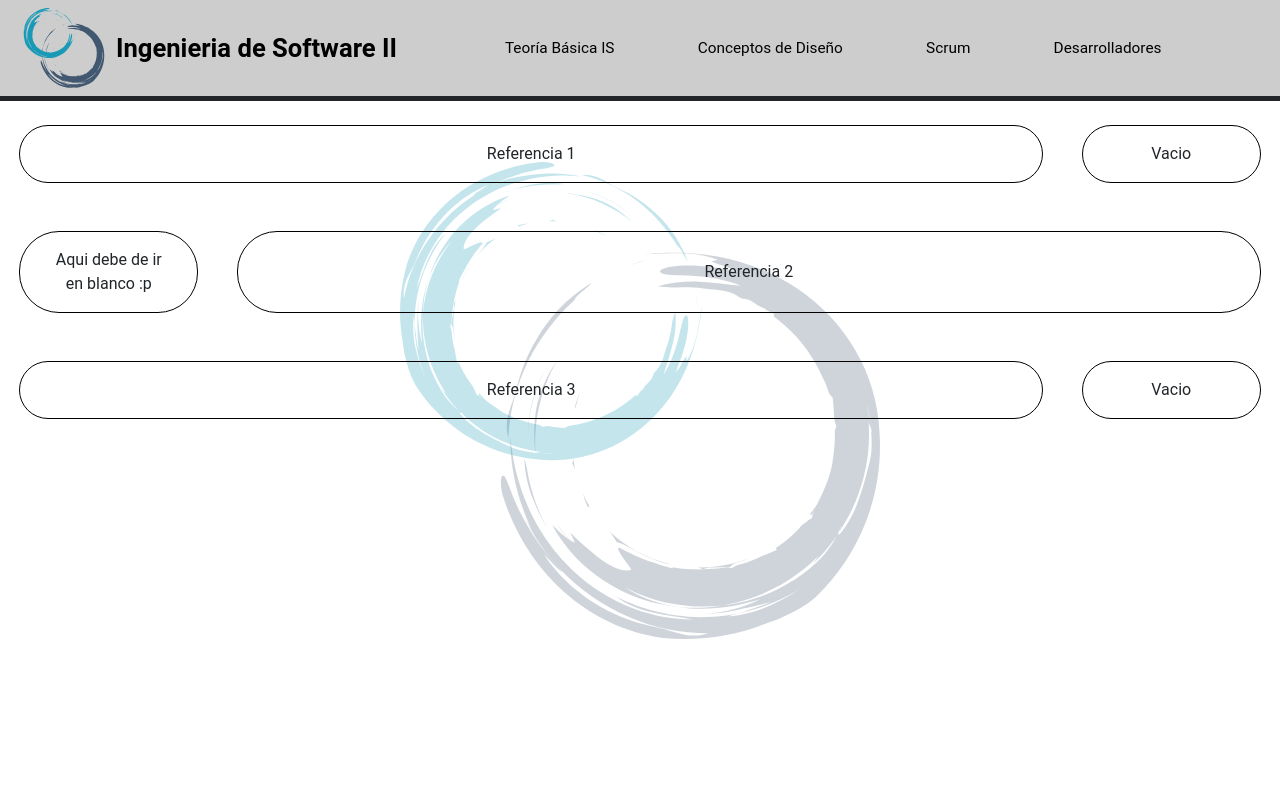
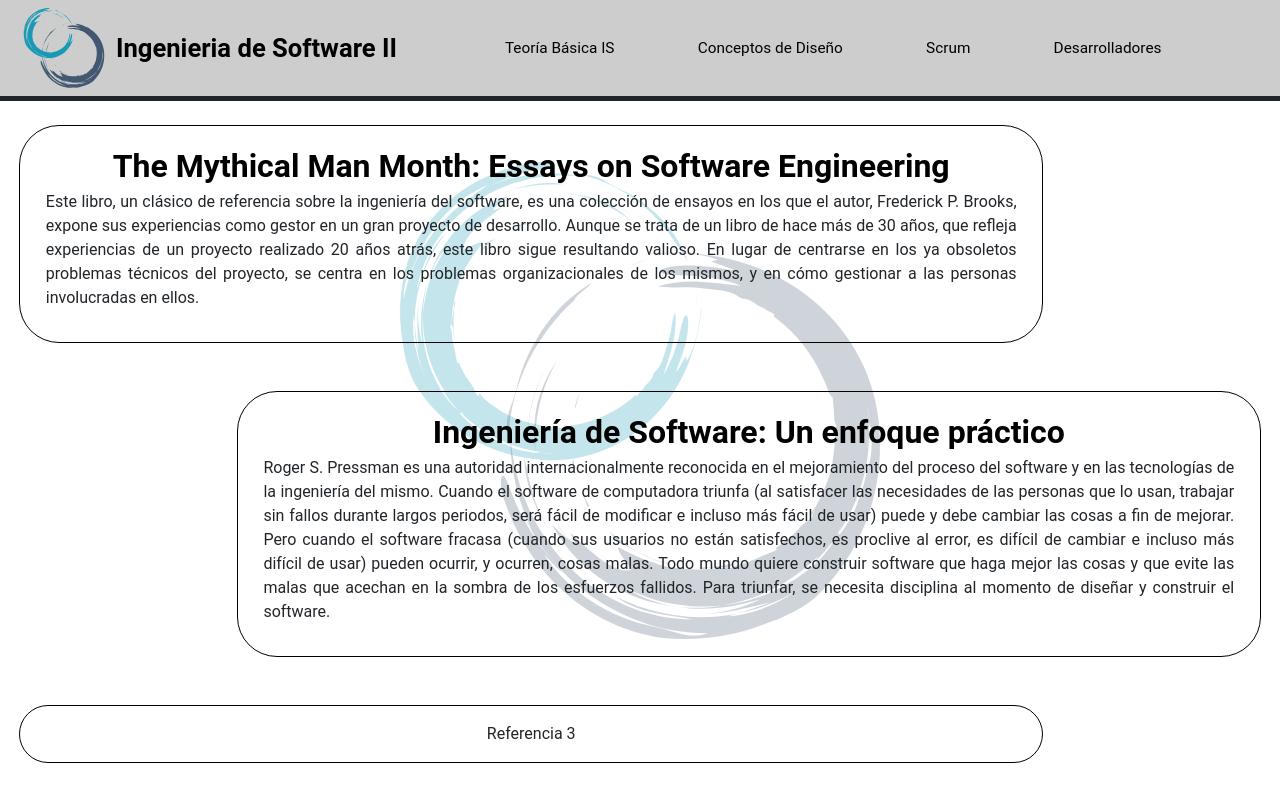
Before and after one commit to LanIkari/IS2_SCRUM_LosSeguidoresDeJesus, an Angular app in the folder IS-Scrum/: page /referencias in a window 1280 px wide. Built offline with nearby package versions, Linux system fonts and the light colour scheme.

Commit message:
Referencias listas

```diff
--- a/IS-Scrum/src/app/referencias-is/referencias-is.component.html
+++ b/IS-Scrum/src/app/referencias-is/referencias-is.component.html
@@ -1,15 +1,26 @@
 <app-navbar></app-navbar>
 <div class="container-fluid">
   <div class="row">
-    <div class="col-lg-10 container-prueba">Referencia 1</div>
-    <div class="col-lg-2 container-prueba">Vacio</div>
+    <div class="col-lg-10 container-prueba">
+      <a class="titulo-desarrollador">The Mythical Man Month: Essays on Software Engineering</a>
+      <p class="texto-referencias">Este libro, un clásico de referencia sobre la ingeniería del software, es una colección de ensayos en los que el autor, Frederick P. Brooks, expone sus experiencias como gestor en un gran proyecto de desarrollo.
+        Aunque se trata de un libro de hace más de 30 años, que refleja experiencias de un proyecto realizado 20 años atrás, este libro sigue resultando valioso. En lugar de centrarse en los ya obsoletos problemas técnicos del
+        proyecto, se centra en los problemas organizacionales de los mismos, y en cómo gestionar a las personas involucradas en ellos.</p>
+    </div>
+    <div class="col-lg-2"></div>
   </div>
   <div class="row">
-    <div class="col-lg-2 container-prueba">Aqui debe de ir en blanco :p</div>
-    <div class="col-lg-10 container-prueba">Referencia 2</div>
+    <div class="col-lg-2"></div>
+    <div class="col-lg-10 container-prueba">
+      <a class="titulo-desarrollador">Ingeniería de Software: Un enfoque práctico</a>
+      <p class="texto-referencias">
+        Roger S. Pressman es una autoridad internacionalmente reconocida en el mejoramiento del proceso del software y en las tecnologías de la ingeniería del mismo.
+        Cuando el software de computadora triunfa (al satisfacer las necesidades de las personas que lo usan, trabajar sin fallos durante largos periodos, será fácil de modificar e incluso más fácil de usar) puede y debe cambiar las cosas a fin de mejorar. Pero cuando el software fracasa (cuando sus usuarios no están satisfechos, es proclive al error, es difícil de cambiar e incluso más difícil de usar) pueden ocurrir, y ocurren, cosas malas. Todo mundo quiere construir software que haga mejor las cosas y que evite las malas que acechan en la sombra de los esfuerzos fallidos. Para triunfar, se necesita disciplina al momento de diseñar y construir el software.
+      </p>
+    </div>
   </div>
   <div class="row">
     <div class="col-lg-10 container-prueba">Referencia 3</div>
-    <div class="col-lg-2 container-prueba">Vacio</div>
+    <div class="col-lg-2"></div>
   </div>
 </div>
--- a/IS-Scrum/src/styles.css
+++ b/IS-Scrum/src/styles.css
@@ -247,3 +247,7 @@ div.col-lg-1{
 .titulo-desarrollador:hover{
   color: black;
 }
+
+.texto-referencias{
+  text-align: justify;
+}
```
